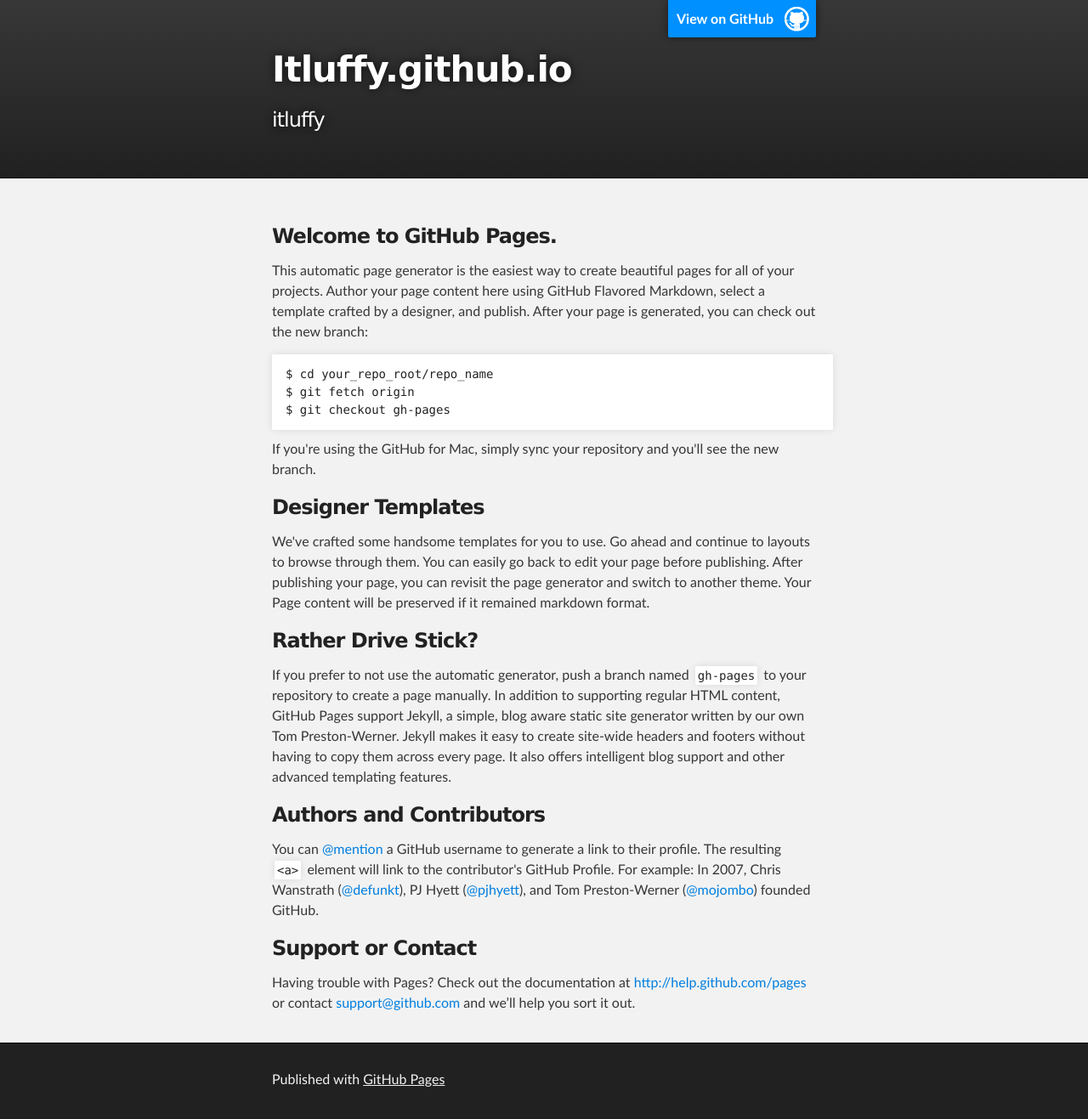
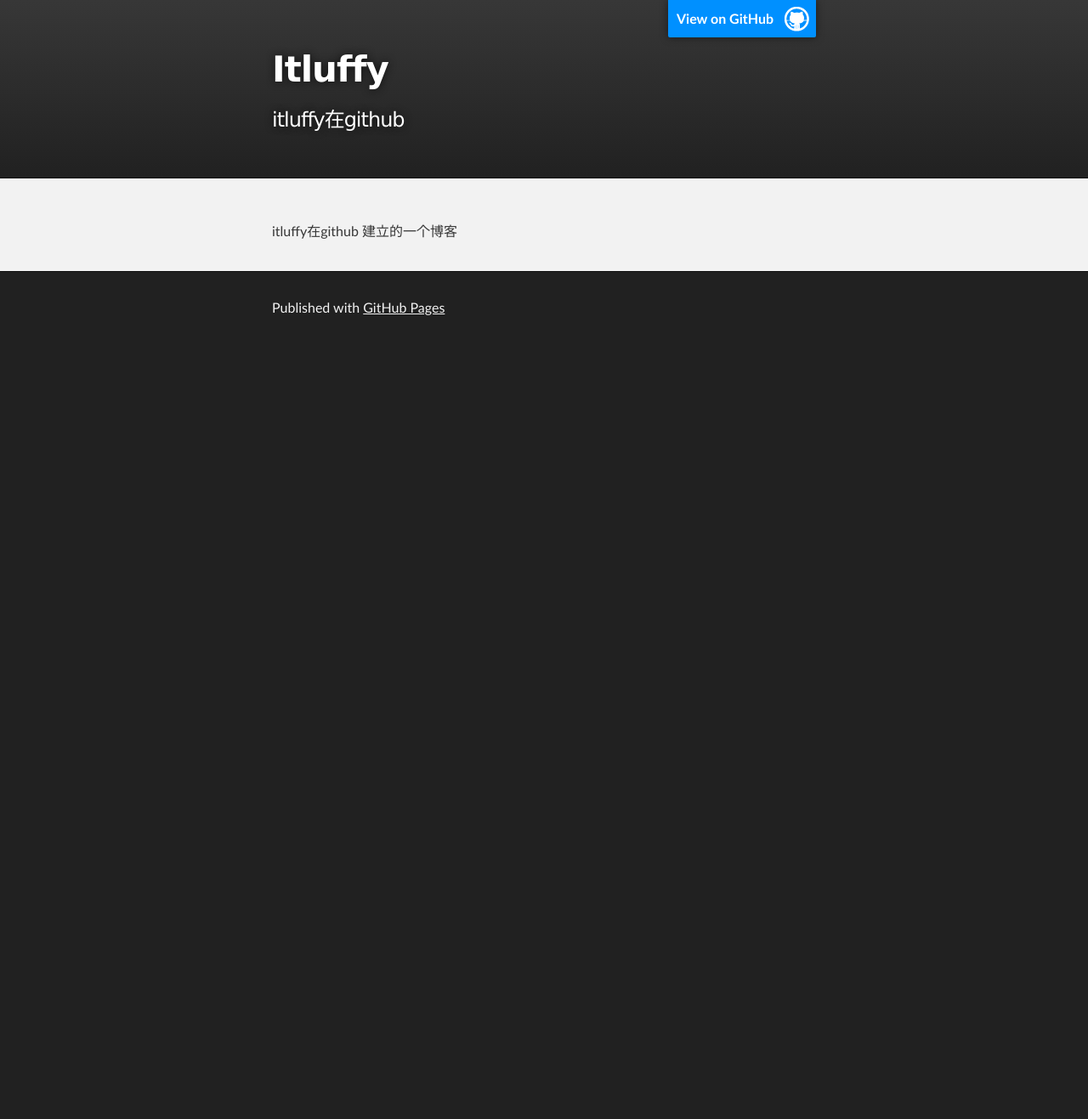
Before and after one commit to itluffy/itluffy.github.io, a plain HTML site: page index.html in a window 1280 px wide. Shown: the whole page at 85% size. After the commit the page ends 800 px from the top, so only its background shows below. Drawn offline with Linux system fonts and the light colour scheme.

Commit message:
Replace master branch with page content via GitHub

```diff
--- a/index.html
+++ b/index.html
@@ -4,11 +4,11 @@
   <head>
     <meta charset='utf-8'>
     <meta http-equiv="X-UA-Compatible" content="chrome=1">
-    <meta name="description" content="Itluffy.github.io : itluffy">
+    <meta name="description" content="Itluffy : itluffy在github">
 
     <link rel="stylesheet" type="text/css" media="screen" href="stylesheets/stylesheet.css">
 
-    <title>Itluffy.github.io</title>
+    <title>Itluffy</title>
   </head>
 
   <body>
@@ -18,8 +18,8 @@
         <header class="inner">
           <a id="forkme_banner" href="https://github.com/itluffy">View on GitHub</a>
 
-          <h1 id="project_title">Itluffy.github.io</h1>
-          <h2 id="project_tagline">itluffy</h2>
+          <h1 id="project_title">Itluffy</h1>
+          <h2 id="project_tagline">itluffy在github</h2>
 
         </header>
     </div>
@@ -27,37 +27,7 @@
     <!-- MAIN CONTENT -->
     <div id="main_content_wrap" class="outer">
       <section id="main_content" class="inner">
-        <h3>
-<a name="welcome-to-github-pages" class="anchor" href="#welcome-to-github-pages"><span class="octicon octicon-link"></span></a>Welcome to GitHub Pages.</h3>
-
-<p>This automatic page generator is the easiest way to create beautiful pages for all of your projects. Author your page content here using GitHub Flavored Markdown, select a template crafted by a designer, and publish. After your page is generated, you can check out the new branch:</p>
-
-<pre><code>$ cd your_repo_root/repo_name
-$ git fetch origin
-$ git checkout gh-pages
-</code></pre>
-
-<p>If you're using the GitHub for Mac, simply sync your repository and you'll see the new branch.</p>
-
-<h3>
-<a name="designer-templates" class="anchor" href="#designer-templates"><span class="octicon octicon-link"></span></a>Designer Templates</h3>
-
-<p>We've crafted some handsome templates for you to use. Go ahead and continue to layouts to browse through them. You can easily go back to edit your page before publishing. After publishing your page, you can revisit the page generator and switch to another theme. Your Page content will be preserved if it remained markdown format.</p>
-
-<h3>
-<a name="rather-drive-stick" class="anchor" href="#rather-drive-stick"><span class="octicon octicon-link"></span></a>Rather Drive Stick?</h3>
-
-<p>If you prefer to not use the automatic generator, push a branch named <code>gh-pages</code> to your repository to create a page manually. In addition to supporting regular HTML content, GitHub Pages support Jekyll, a simple, blog aware static site generator written by our own Tom Preston-Werner. Jekyll makes it easy to create site-wide headers and footers without having to copy them across every page. It also offers intelligent blog support and other advanced templating features.</p>
-
-<h3>
-<a name="authors-and-contributors" class="anchor" href="#authors-and-contributors"><span class="octicon octicon-link"></span></a>Authors and Contributors</h3>
-
-<p>You can <a href="https://github.com/blog/821" class="user-mention">@mention</a> a GitHub username to generate a link to their profile. The resulting <code>&lt;a&gt;</code> element will link to the contributor's GitHub Profile. For example: In 2007, Chris Wanstrath (<a href="https://github.com/defunkt" class="user-mention">@defunkt</a>), PJ Hyett (<a href="https://github.com/pjhyett" class="user-mention">@pjhyett</a>), and Tom Preston-Werner (<a href="https://github.com/mojombo" class="user-mention">@mojombo</a>) founded GitHub.</p>
-
-<h3>
-<a name="support-or-contact" class="anchor" href="#support-or-contact"><span class="octicon octicon-link"></span></a>Support or Contact</h3>
-
-<p>Having trouble with Pages? Check out the documentation at <a href="http://help.github.com/pages">http://help.github.com/pages</a> or contact <a href="mailto:support@github.com">support@github.com</a> and we’ll help you sort it out.</p>
+        <p>itluffy在github 建立的一个博客</p>
       </section>
     </div>
 
```
Also changed, not shown: params.json (+1 -1 lines).
